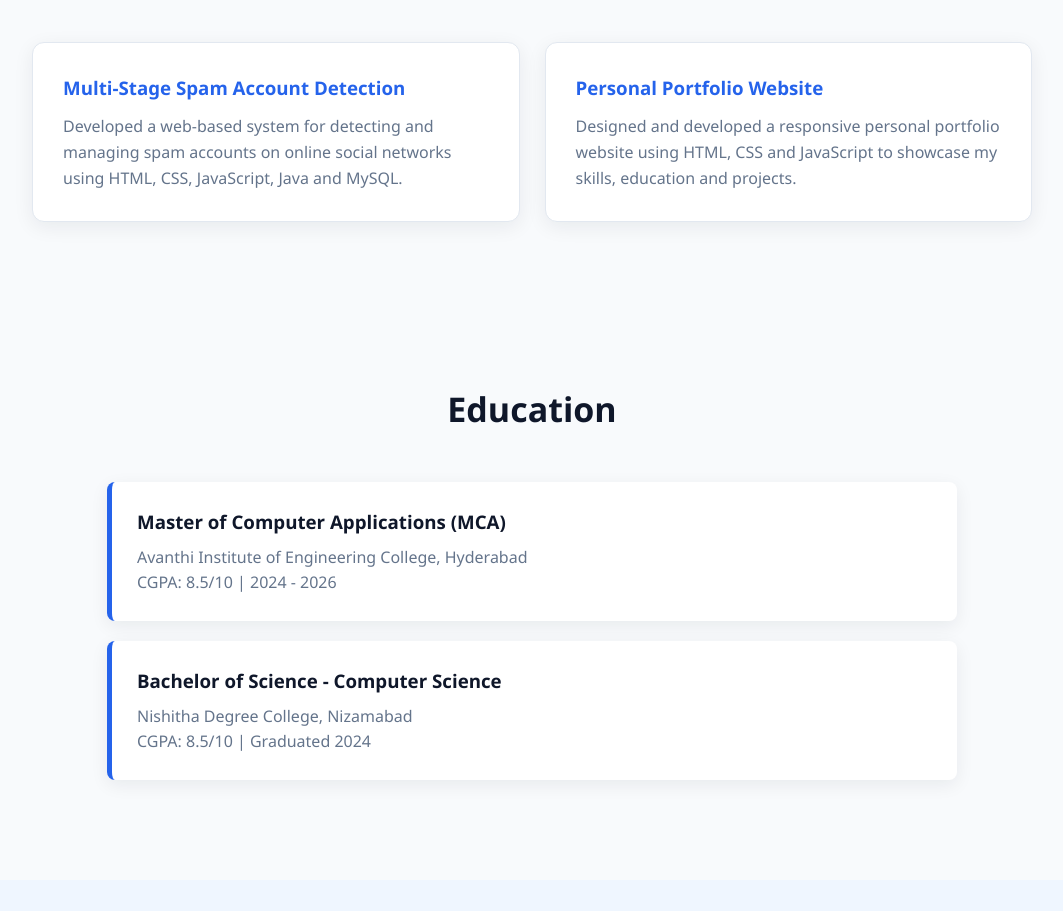
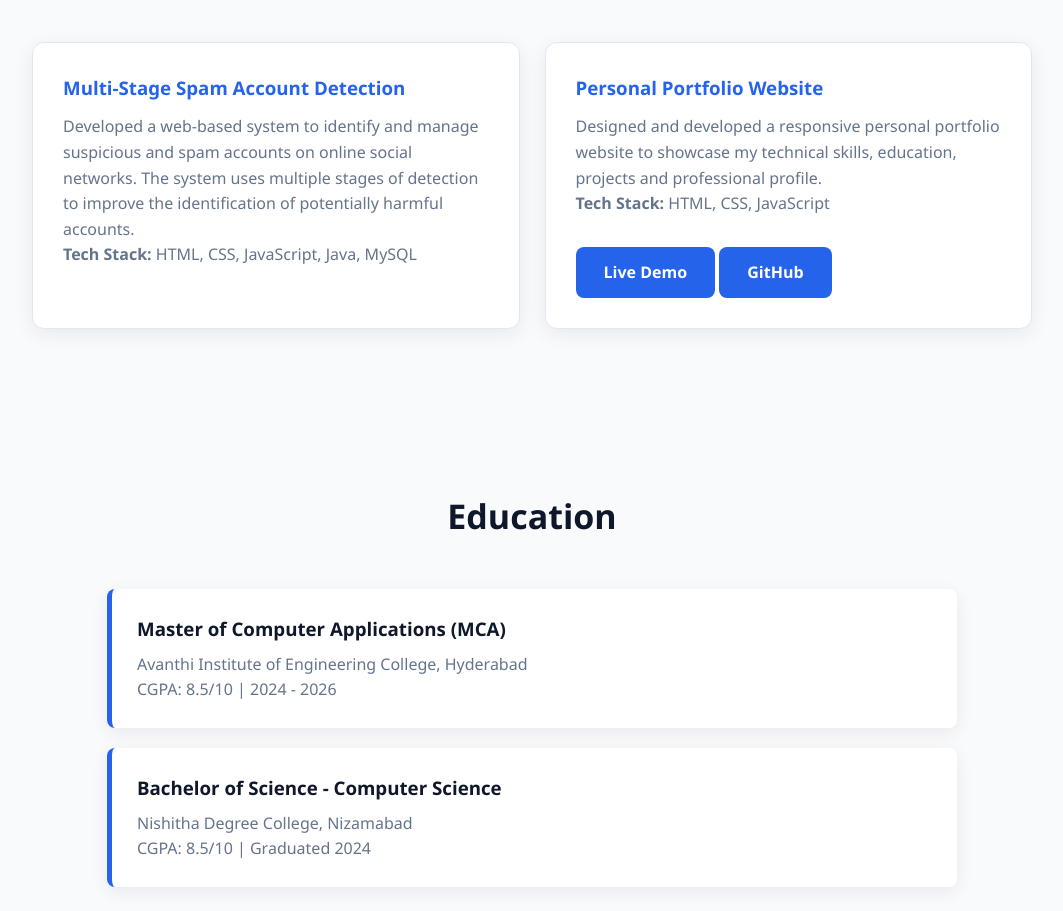
Before and after one commit to maheshdande47-ux/portfolio-website, a plain HTML site: page index.html in a window 1280 px wide. Shown: the part 1727-2638 px from the top of the page, without its empty margins (108-1171 px from the left). Drawn offline with Linux system fonts and the light colour scheme.

Commit message:
Update index.html

```diff
--- a/index.html
+++ b/index.html
@@ -93,32 +93,59 @@
 
     <div class="projects">
 
+        <!-- Project 1 -->
         <div class="project">
 
-            <h3>
-                Multi-Stage Spam Account Detection
-            </h3>
+            <h3>Multi-Stage Spam Account Detection</h3>
 
             <p>
-                Developed a web-based system for detecting and managing
-                spam accounts on online social networks using HTML, CSS,
-                JavaScript, Java and MySQL.
+                Developed a web-based system to identify and manage
+                suspicious and spam accounts on online social networks.
+                The system uses multiple stages of detection to improve
+                the identification of potentially harmful accounts.
+            </p>
+
+            <p class="tech-stack">
+                <strong>Tech Stack:</strong>
+                HTML, CSS, JavaScript, Java, MySQL
             </p>
 
         </div>
 
 
+        <!-- Project 2 -->
         <div class="project">
 
-            <h3>
-                Personal Portfolio Website
-            </h3>
+            <h3>Personal Portfolio Website</h3>
 
             <p>
                 Designed and developed a responsive personal portfolio
-                website using HTML, CSS and JavaScript to showcase my
-                skills, education and projects.
+                website to showcase my technical skills, education,
+                projects and professional profile.
             </p>
+
+            <p class="tech-stack">
+                <strong>Tech Stack:</strong>
+                HTML, CSS, JavaScript
+            </p>
+
+            <a
+                href="https://maheshdande47-ux.github.io/portfolio-website/"
+                class="btn"
+                target="_blank"
+                rel="noopener noreferrer"
+            >
+                Live Demo
+            </a>
+
+            <a
+                href="https://github.com/maheshdande47-ux/portfolio-website"
+                class="btn"
+                target="_blank"
+                rel="noopener noreferrer"
+            >
+                GitHub
+            </a>
 
         </div>
 
```
